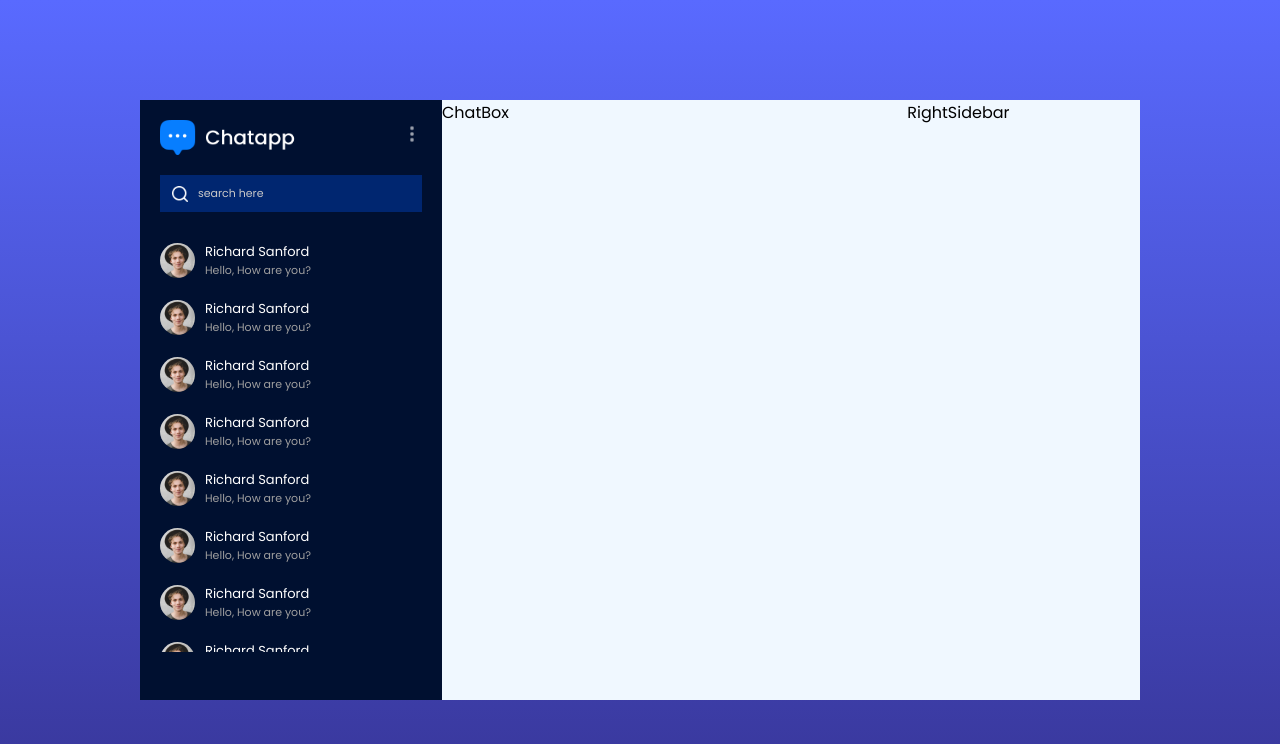
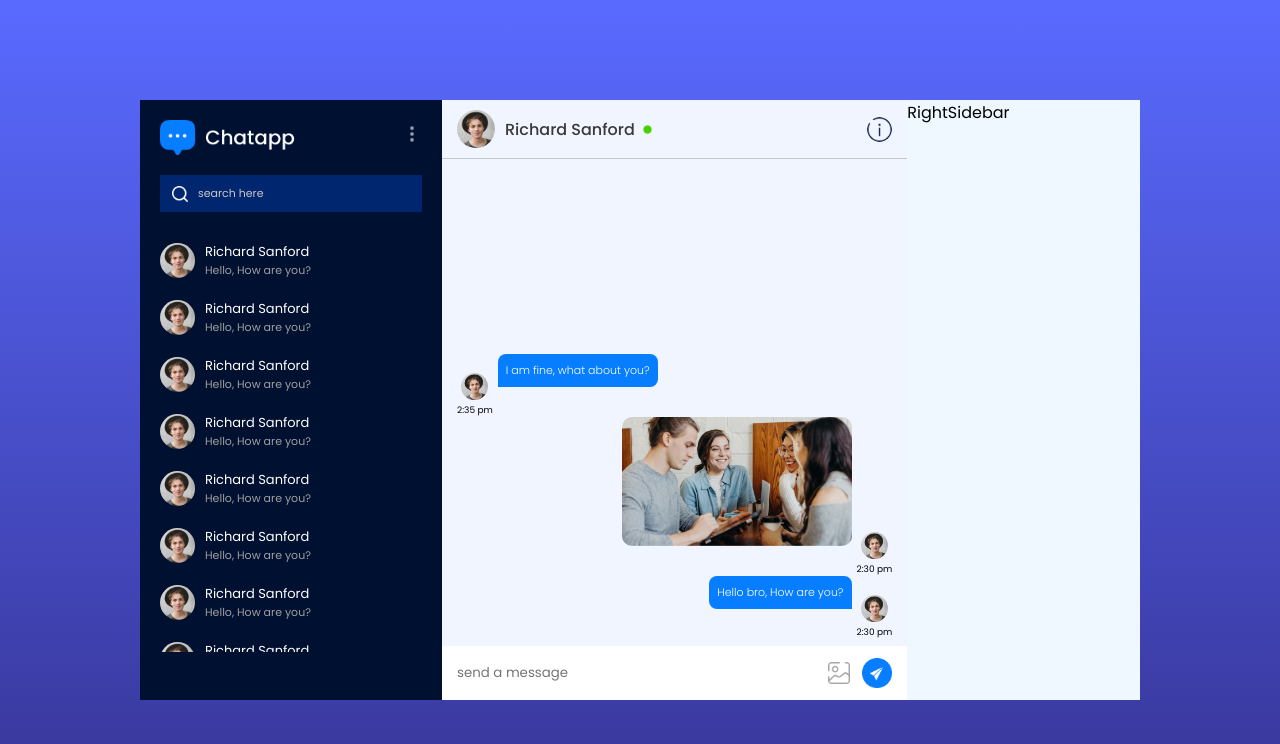
Before and after one commit to shreyshukla29/Chat-App, a React (Vite) app: page /chat in a window 1280 px wide. Shown: the top 744 px of the page. Built offline with nearby package versions, Linux system fonts and the light colour scheme; the HTML template or start-up script is replaced by a standard one.

Commit message:
complete ui  for  chatbox component

```diff
--- a/src/components/ChatBox/ChatBox.css
+++ b/src/components/ChatBox/ChatBox.css
@@ -0,0 +1,123 @@
+
+.chat-box{
+    height: 75vh;
+    position: relative;
+    background-color: #f1f5ff;
+
+}
+
+.chat-user{
+    padding: 10px 15px;
+    display: flex;
+    align-items: center;
+    gap: 10px;
+    border-bottom: 1px solid #c6c6c6;
+
+}
+
+.chat-user img{
+    width:25px;
+    border-radius: 50%;
+}
+
+.chat-user img:first-child{
+    width: 38px;
+    aspect-ratio: 1/1;
+}
+
+.chat-user p{
+    flex: 1;
+    font-weight: 500;
+    font-size: 20x;
+    color:#393939;
+    display: flex;
+    align-items: center;
+    gap: 5px;
+}
+
+img.dot{
+    width: 15px !important;
+
+}
+
+.chat-input{
+    display: flex;
+    align-items: center;
+    gap: 12px;
+    padding: 12px 15px;
+    background: white;
+    position: absolute;
+    bottom: 0;
+    left: 0;
+    right: 0;
+}
+
+.chat-input img{
+    width: 30px;
+    cursor: pointer;
+}
+
+.chat-input label{
+    display: flex;
+}
+
+.chat-input label img{
+    width: 22px;
+}
+
+.chat-input input{
+    flex: 1;
+    border: none;
+    outline: none;
+
+}
+.chat-msg{
+    height: calc(100% - 70px);
+    padding-bottom: 50px;
+    overflow-y: scroll;
+    display: flex;
+    flex-direction: column-reverse;
+}
+
+.s-msg div img, .r-msg div img{
+    width:27px;
+    aspect-ratio: 1/1;
+    border-radius: 50px;
+
+}
+.s-msg,.r-msg{
+    display: flex;
+    align-items: end;
+    justify-content: end;
+    gap: 5px;
+    padding: 0px 15px;
+}
+.r-msg{
+    flex-direction: row-reverse;
+    justify-content: start;
+}
+
+.msg{
+    color: white;
+    background-color: #077eff;
+    padding: 8px;
+    max-width: 200px;
+    font-size: 11px;
+    font-weight: 300;
+    border-radius: 8px 8px 0px 8px;
+    margin-bottom: 30px;
+}
+.r-msg .msg{
+    border-radius: 8px 8px 8px 0px;
+}
+
+.s-msg div,.r-msg div{
+    text-align: center;
+    font-size: 9px;
+}
+
+.msg-img{
+    max-width: 230px;
+    margin-bottom: 30px;
+    border-radius: 10px;
+}
--- a/src/components/ChatBox/ChatBox.jsx
+++ b/src/components/ChatBox/ChatBox.jsx
@@ -1,8 +1,62 @@
 import './ChatBox.css';
+import assets from './../../assets/assets';
 
 const ChatBox = () => {
   return (
-    <div>ChatBox</div>
+    <div className="chat-box">
+
+      {/* user section */}
+      <div className="chat-user">
+        <img src={assets.profile_img} alt="" />
+        <p>Richard Sanford <img src={assets.green_dot} alt=""
+        className="dot" /></p>
+        <img src={assets.help_icon} alt=""
+        className="help"/>
+      </div>
+
+
+{/* chat section  */}
+<div className="chat-msg">
+  <div className="s-msg">
+    <p className="msg">Hello bro, How are you?</p>
+    <div>
+    <img src={assets.profile_img} alt="" />
+    <p>2:30 pm</p>
+    </div>
+  </div>
+
+  <div className="s-msg">
+    <img className="msg-img" src={assets.pic1} alt="" />
+    <div>
+    <img src={assets.profile_img} alt="" />
+    <p>2:30 pm</p>
+    </div>
+    </div>
+
+  <div className="r-msg">
+    <p className="msg">I am fine, what about you?</p>
+    <div>
+    <img src={assets.profile_img} alt="" />
+    <p>2:35 pm</p>
+    </div>
+
+  </div>
+
+
+
+</div>
+
+{/* input section */}
+      <div className="chat-input">
+        <input type="text" placeholder="send a message" />
+        <input type="file"  id="image"
+        accept="image/png, image/jpeg" hidden/>
+        <label htmlFor="image" >
+          <img src={assets.gallery_icon} alt="" />
+        </label>
+        <img src={assets.send_button} alt="" />
+      </div>
+      </div>
   )
 }
 
```
